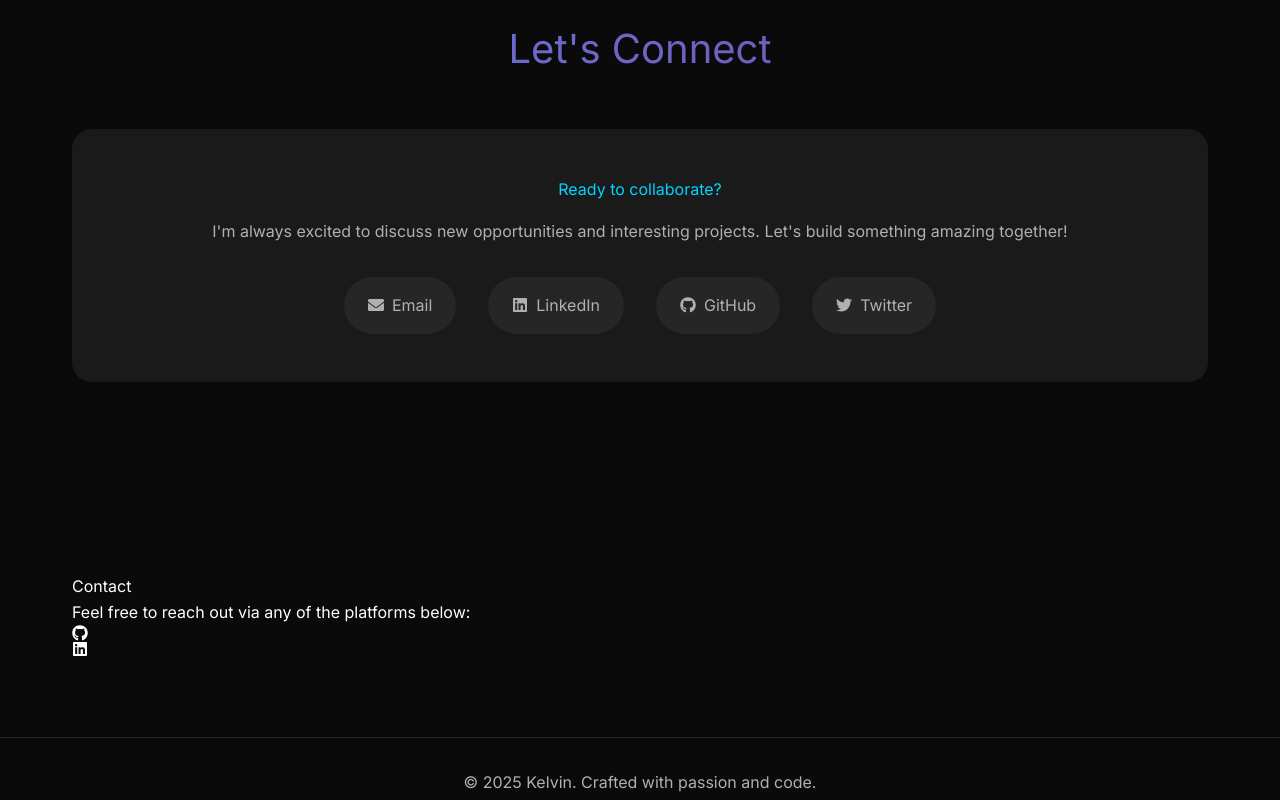
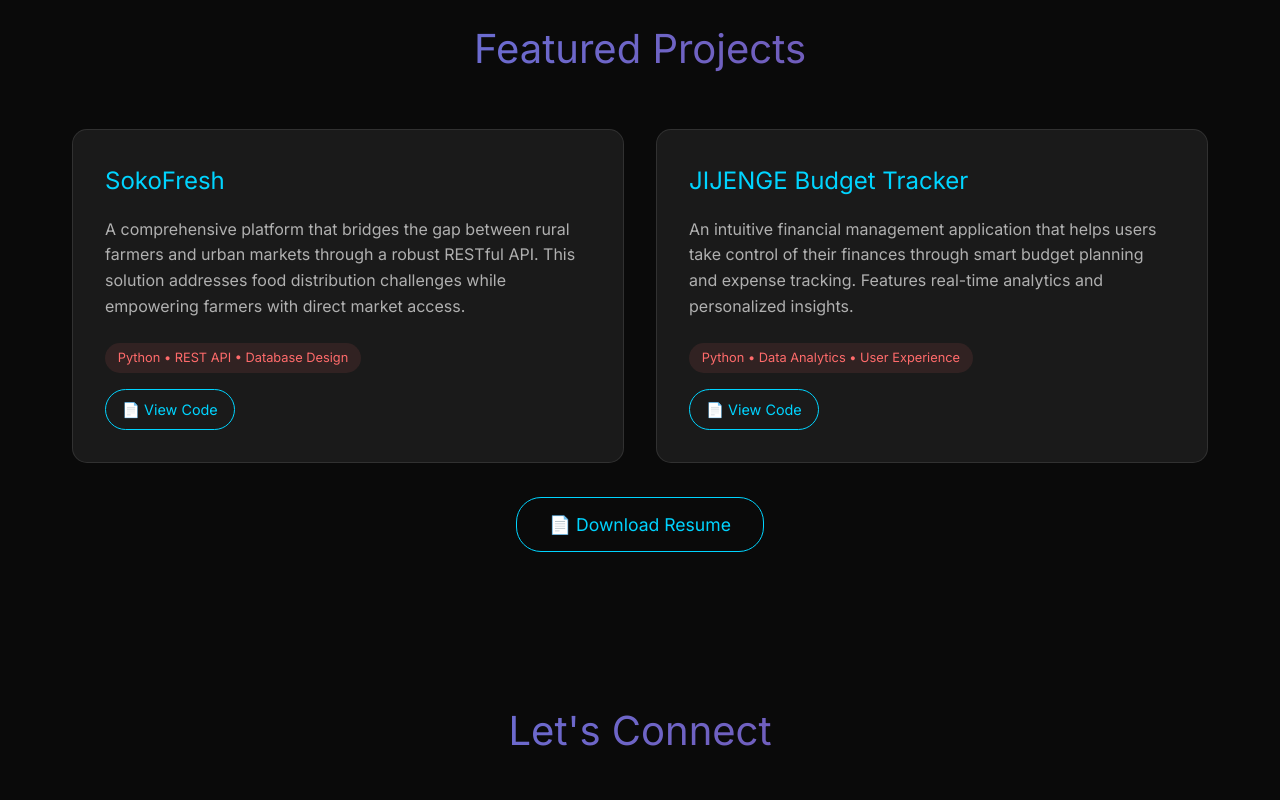
Before and after one commit to Muthommi/Muthomi_portfolio, a React (Vite) app: page / in a window 1280 px wide. Shown: the part 1540-2340 px from the top of the page. Built offline with nearby package versions, Linux system fonts and the light colour scheme.

Commit message:
Fixed typo errors in my code and added some comments

```diff
--- a/src/components/Contact.jsx
+++ b/src/components/Contact.jsx
@@ -1,52 +1,60 @@
-import { FaGithub, FaLinkedin } from 'react-icons/fa';
-
+import { FaGithub, FaLinkedin, FaEnvelope, FaTwitter } from 'react-icons/fa';
 
 export default function Contact() {
   return (
-    <section
-      id="contact"
-      className="space-y-4"
-    >
-      <h2 className="text-3xl font-heading text-primary mb-2 border-l-4 border-primary pl-3">
-        Contact
-      </h2>
-
-      <p className="text-lg">
-	Feel free to reach out via any of the platforms below:
+    <section id="contact" className="fade-in">
+      <h2 className="section-title">Let's Connect</h2>
+      <div className="contact-container">
+        <h3 style={{ marginBottom: '1rem', color: 'var(--primary-color)' }}>
+          Ready to collaborate?
+        </h3>
+        <p style={{ color: 'var(--text-secondary)', marginBottom: '2rem' }}>
+          I'm always excited to discuss new opportunities and interesting projects. Let's build something amazing together!
         </p>
 
-      <div className="flex space-x-6">
+        <div className="contact-links">
           <a
-	  href="https://github.com/Muthommi"
-	  target="_blank"
-	  rel="noopener noreferrer"
-	  aria-label="Github profile"
-	  className="
-	    p-3
-	    bg-bg-light dark:bg-bg-dark
-	    rounded-full shadow
-	    hover:bg-primary/10
-	    transition
-	  "
+            href="mailto:muthommi@example.com" // My email coming soon
+            className="contact-link"
+            aria-label="Email"
           >
-	  <FaGithub className="text-2xl text-primary" />
+            <FaEnvelope />
+            Email
           </a>
 
           <a
             href="https://www.linkedin.com/in/martin-kelvin-muthomi"
             target="_blank"
             rel="noopener noreferrer"
+            className="contact-link"
             aria-label="LinkedIn profile"
-	  className="
-	    p-3
-	    bg-bg-light dark:bg-bg-dark
-	    rounded-full shadow
-	    hover:bg-secondary/10
-	    transition
-	  "
           >
-	  <FaLinkedin className="text-2xl text-secondary" />
+            <FaLinkedin />
+            LinkedIn
           </a>
+
+          <a
+            href="https://github.com/Muthommi"
+            target="_blank"
+            rel="noopener noreferrer"
+            className="contact-link"
+            aria-label="Github profile"
+          >
+            <FaGithub />
+            GitHub
+          </a>
+
+          <a
+            href="https://twitter.com/myhandle" // Afraid to put my twitter handle
+            target="_blank"
+            rel="noopener noreferrer"
+            className="contact-link"
+            aria-label="Twitter profile"
+          >
+            <FaTwitter />
+            Twitter
+          </a>
+        </div>
       </div>
     </section>
   );
--- a/src/components/Navbar.jsx
+++ b/src/components/Navbar.jsx
@@ -64,7 +64,7 @@ export default function Navbar({ darkMode, setDarkMode }) {
           </li>
         </ul>
 
-        {/* Keep your theme toggle if you want both light/dark modes */}
+        {/* I should work on my themes since they do not work */}
         <ThemeToggle
           darkMode={darkMode}
           toggleDarkMode={() => setDarkMode(prev => !prev)}
--- a/src/components/Projects.jsx
+++ b/src/components/Projects.jsx
@@ -1,60 +1,69 @@
-import { FaGithub, FaLinkedin, FaEnvelope, FaTwitter } from 'react-icons/fa';
+const projectList = [
+  {
+    title: "SokoFresh",
+    description: "A comprehensive platform that bridges the gap between rural farmers and urban markets through a robust RESTful API. This solution addresses food distribution challenges while empowering farmers with direct market access.",
+    tech: ["Python", "REST API", "Database Design"],
+    link: "https://github.com/Tinayo001/sokofreshh.git",
+    demoLink: "#" // No demos yet
+  },
+  {
+    title: "JIJENGE Budget Tracker",
+    description: "An intuitive financial management application that helps users take control of their finances through smart budget planning and expense tracking. Features real-time analytics and personalized insights.",
+    tech: ["Python", "Data Analytics", "User Experience"],
+    link: "https://github.com/Muthommi/JIJENGE-Budget-tracker.git",
+    demoLink: "#" // No demos yet
+  }
+];
 
-export default function Contact() {
+export default function Projects() {
   return (
-    <section id="contact" className="fade-in">
-      <h2 className="section-title">Let's Connect</h2>
-      <div className="contact-container">
-        <h3 style={{ marginBottom: '1rem', color: 'var(--primary-color)' }}>
-          Ready to collaborate?
-        </h3>
-        <p style={{ color: 'var(--text-secondary)', marginBottom: '2rem' }}>
-          I'm always excited to discuss new opportunities and interesting projects. Let's build something amazing together!
-        </p>
+    <section id="projects" className="fade-in">
+      <h2 className="section-title">Featured Projects</h2>
+      <div className="projects-grid">
+        {projectList.map((project) => (
+          <div key={project.title} className="project-card">
+            <h3>{project.title}</h3>
+            <p>{project.description}</p>
 
-        <div className="contact-links">
+            <div className="project-tech">
+              {project.tech.join(" • ")}
+            </div>
+
+            <div className="project-links">
+              {project.demoLink && project.demoLink !== "#" && (
                 <a
-            href="mailto:muthommi@example.com" // Replace with your actual email
-            className="contact-link"
-            aria-label="Email"
-          >
-            <FaEnvelope />
-            Email
-          </a>
-
-          <a
-            href="https://www.linkedin.com/in/martin-kelvin-muthomi"
+                  href={project.demoLink}
                   target="_blank"
                   rel="noopener noreferrer"
-            className="contact-link"
-            aria-label="LinkedIn profile"
+                  className="project-link"
                 >
-            <FaLinkedin />
-            LinkedIn
+                  🚀 Live Demo
                 </a>
-
+              )}
               <a
-            href="https://github.com/Muthommi"
+                href={project.link}
                 target="_blank"
                 rel="noopener noreferrer"
-            className="contact-link"
-            aria-label="Github profile"
+                className="project-link"
               >
-            <FaGithub />
-            GitHub
+                📄 View Code
               </a>
+            </div>
+          </div>
+        ))}
+      </div>
 
+      {/* Resume section */}
+      <div style={{ textAlign: 'center', marginTop: '3rem' }}>
         <a
-            href="https://twitter.com/yourhandle" // Replace with your Twitter handle
+          href="/Kelvin_CV.pdf"
           target="_blank"
           rel="noopener noreferrer"
-            className="contact-link"
-            aria-label="Twitter profile"
+          className="project-link"
+          style={{ padding: '1rem 2rem', fontSize: '1.1rem' }}
         >
-            <FaTwitter />
-            Twitter
+          📄 Download Resume
         </a>
-        </div>
       </div>
     </section>
   );
```
Also changed, not shown: src/components/Resume.jsx (deleted, +0 -31 lines). Lines whose indentation alone changed are shown as unchanged.
